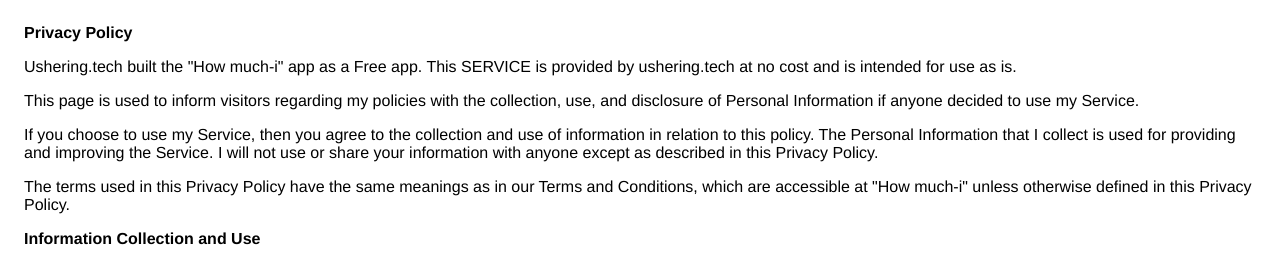
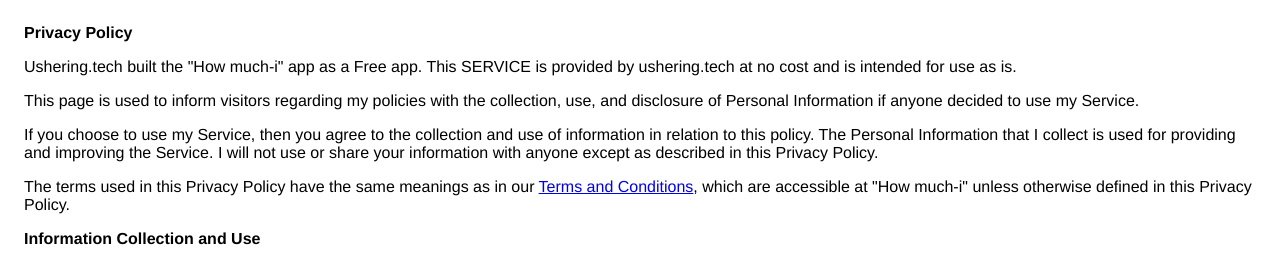
Before and after one commit to ushering-it/ushering-it.github.io, a plain HTML site: page android-app/howmuchi/privacy.html in a window 1280 px wide. Shown: the top 261 px of the page. Drawn offline with Linux system fonts and the light colour scheme.

Commit message:
Added cross links

```diff
--- a/android-app/howmuchi/privacy.html
+++ b/android-app/howmuchi/privacy.html
@@ -24,7 +24,7 @@
         anyone except as described in this Privacy Policy.
     </p> <p>
         The terms used in this Privacy Policy have the same meanings
-        as in our Terms and Conditions, which are accessible at
+        as in our <a href="t-and-c.html">Terms and Conditions</a>, which are accessible at
         "How much-i" unless otherwise defined in this Privacy Policy.
     </p> <p><strong>Information Collection and Use</strong></p> <p>
         For a better experience, while using our Service, I
```
Also changed, not shown: android-app/howmuchi/t-and-c.html (+1 -0 lines).
